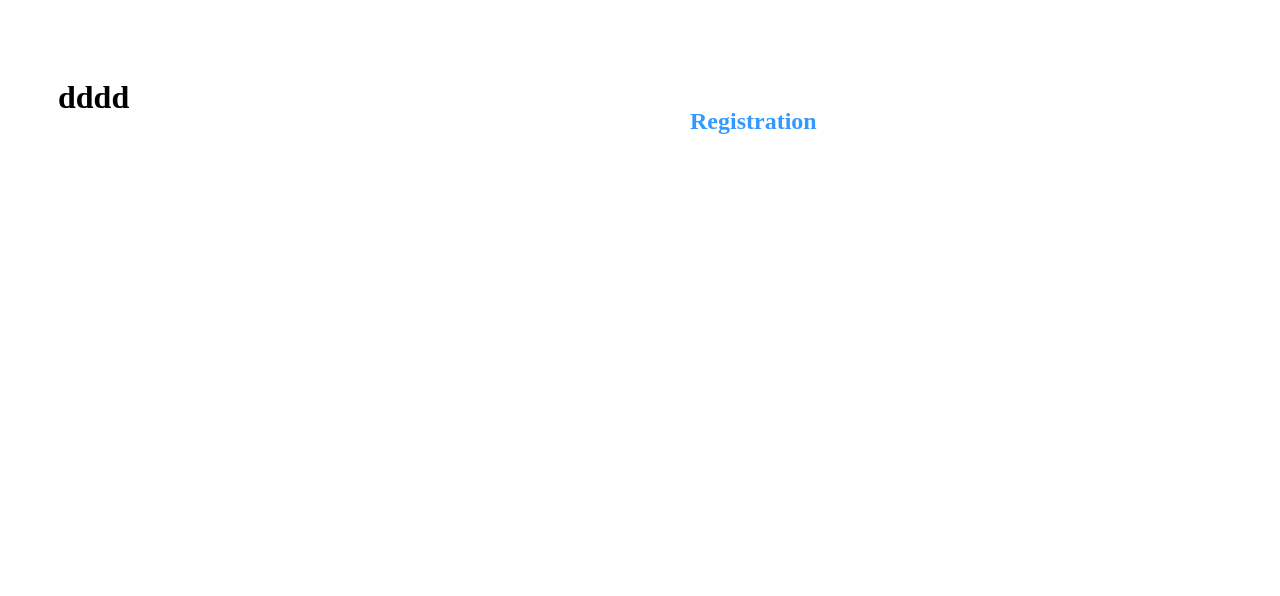
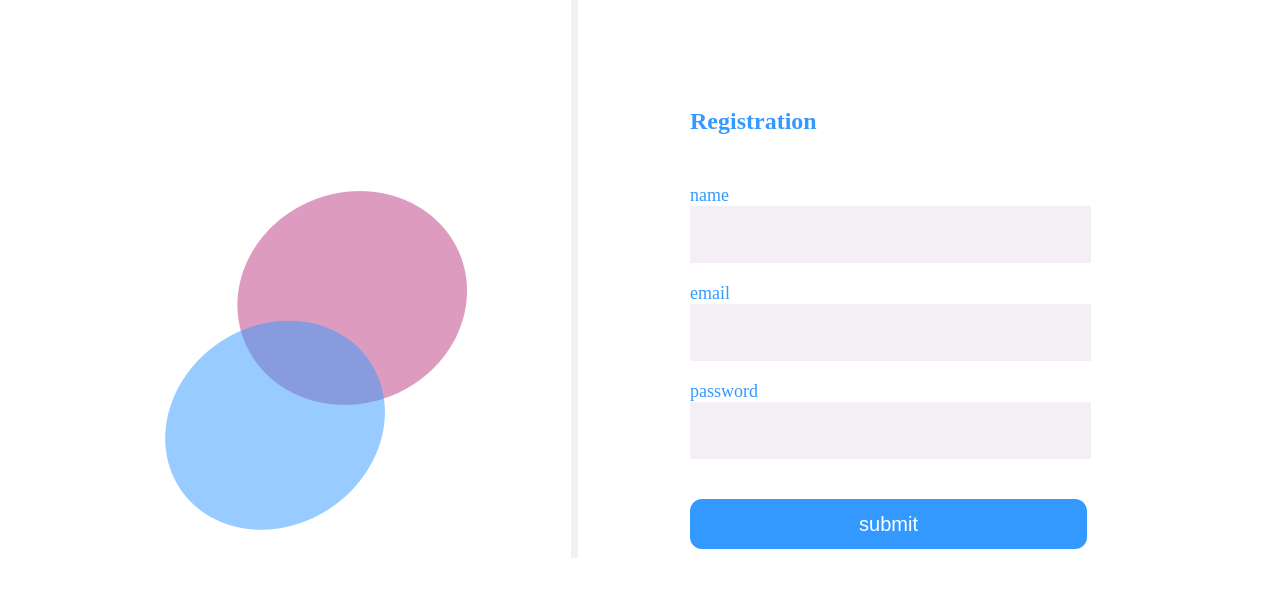
Before and after one commit to tytyne/co_search, a plain HTML site: page registration.html in a window 1280 px wide. Drawn offline with Linux system fonts and the light colour scheme.

Commit message:
adding registration styling

```diff
--- a/registration.html
+++ b/registration.html
@@ -2,6 +2,8 @@
 
 <html>
 <head>
+    <meta name="viewport" content="width=device-width,initial-scale=1,maximum-scale=1,user-scalable=no">
+    <meta http-equiv="X-UA-Compatible" content="IE=edge,chrome=1">
     <link rel="stylesheet" href="css/style.css">
     <title>Company Searcher</title>
 </head>
@@ -9,10 +11,24 @@
 
     <main class="main-container">
         <div class="left">
-            <h1>dddd</h1>
+
+            <img
+            src="images/bubles.png"
+
+            alt="bubles"
+          />
+        <img src="images/separator.png" alt="separator">
+
         </div>
         <div class="right">
             <h2>Registration</h2>
+            <label for="name">name</label>
+            <input type="text" id="name" name="name">
+            <label for="email">email</label>
+            <input type="text" id="email" name="email">
+            <label for=password>password</label>
+            <input type=text id=password name="password">
+            <input type =button value="submit">
         </div>
     </main>
 </body>
```
